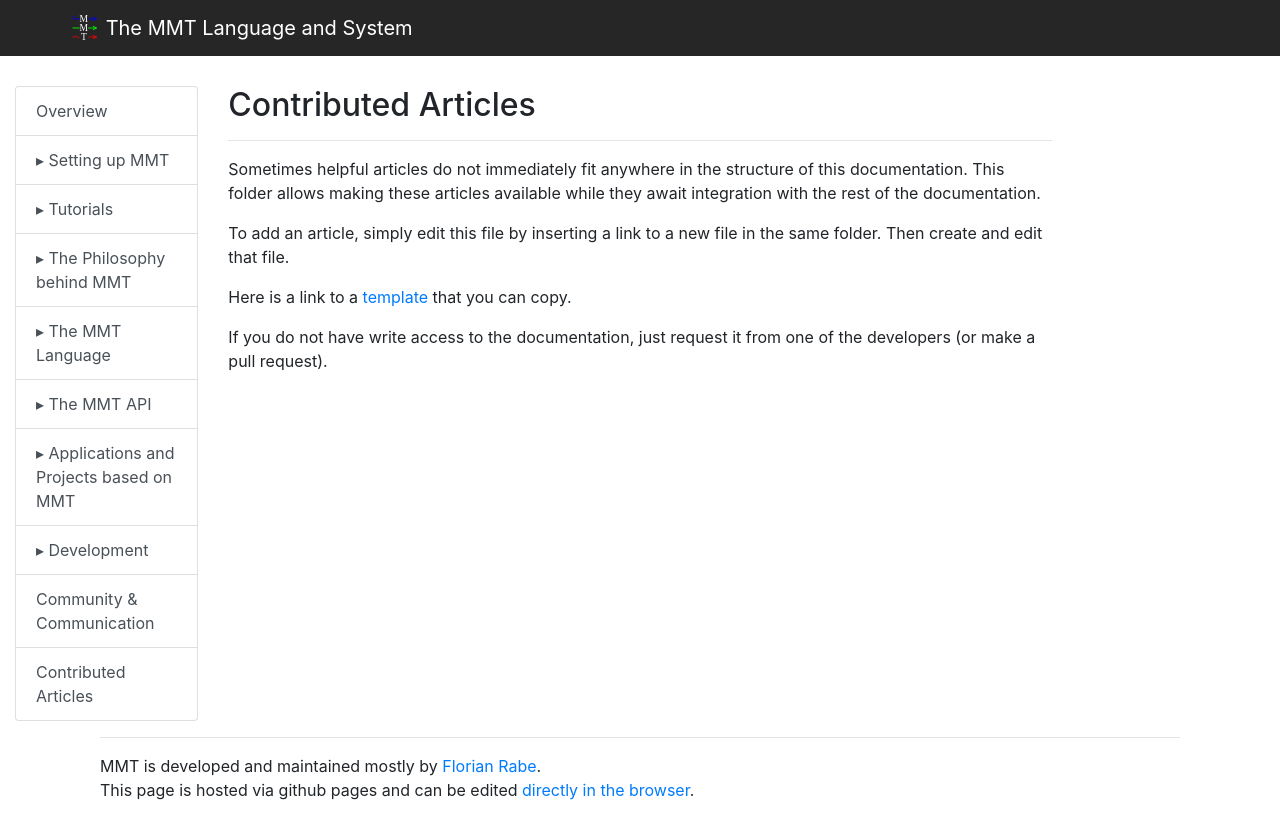
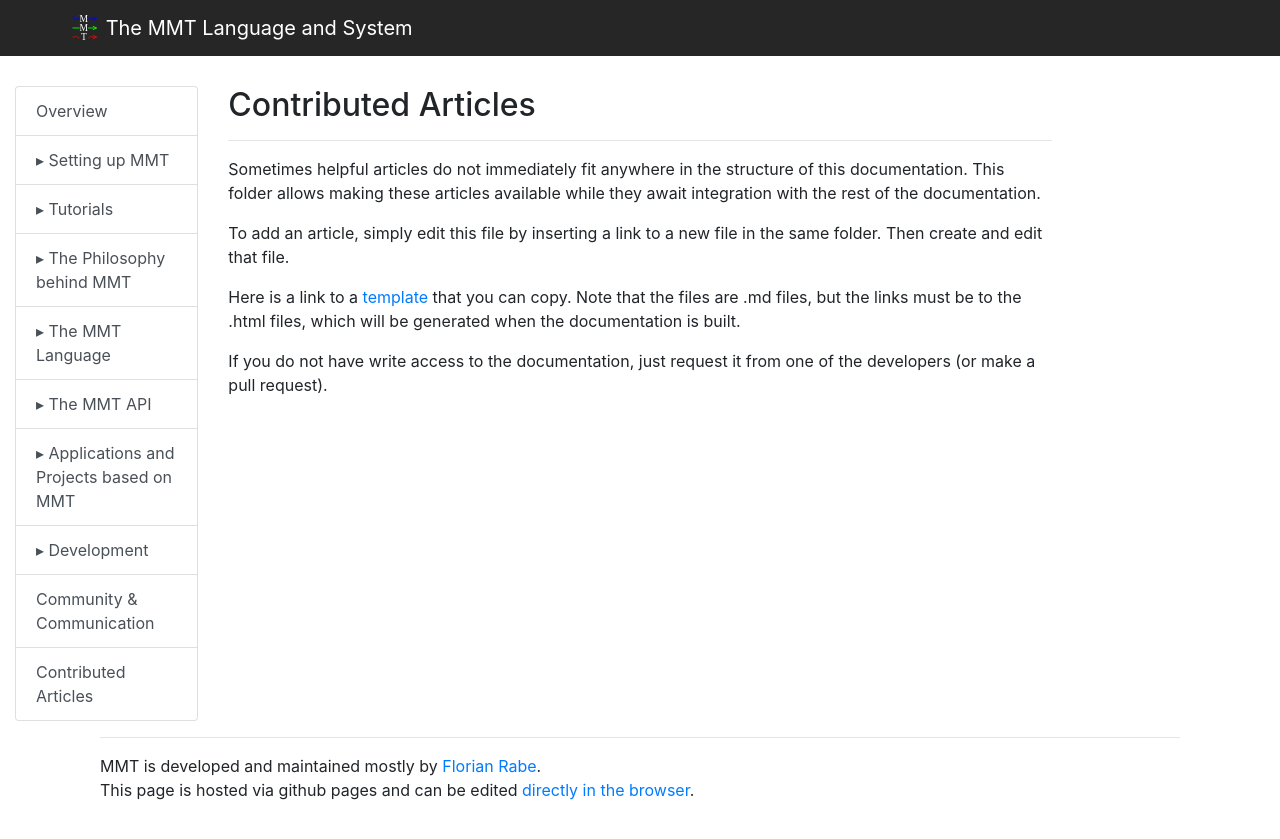
Before and after one commit to UniFormal/uniformal.github.io, a Jekyll site: the page built from doc/contribs/index.md, in a window 1280 px wide. Shown: the top 839 px of the page. Built offline with Jekyll 4.4.1, drawn with Linux system fonts in a browser that asks for light colours.

Commit message:
Update index.md

```diff
--- a/doc/contribs/index.md
+++ b/doc/contribs/index.md
@@ -9,6 +9,7 @@
 To add an article, simply edit this file by inserting a link to a new file in the same folder.
 Then create and edit that file.
 
-Here is a link to a [template](template.md) that you can copy.
+Here is a link to a [template](template.html) that you can copy.
+Note that the files are .md files, but the links must be to the .html files, which will be generated when the documentation is built.
 
 If you do not have write access to the documentation, just request it from one of the developers (or make a pull request).
```
